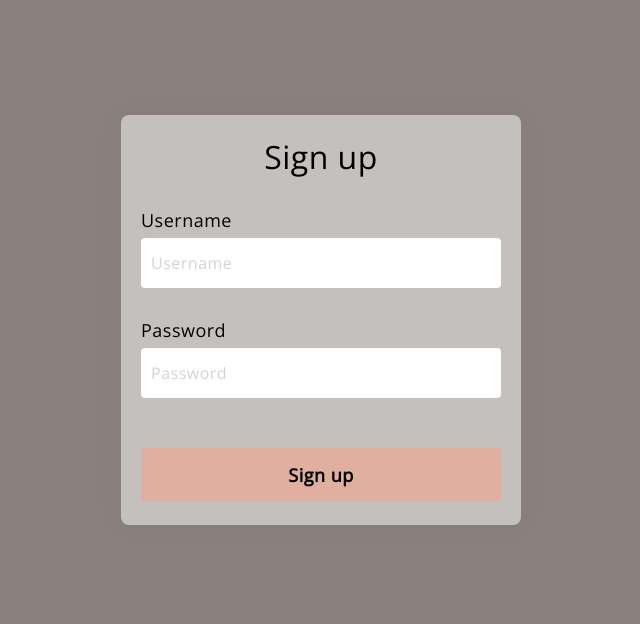
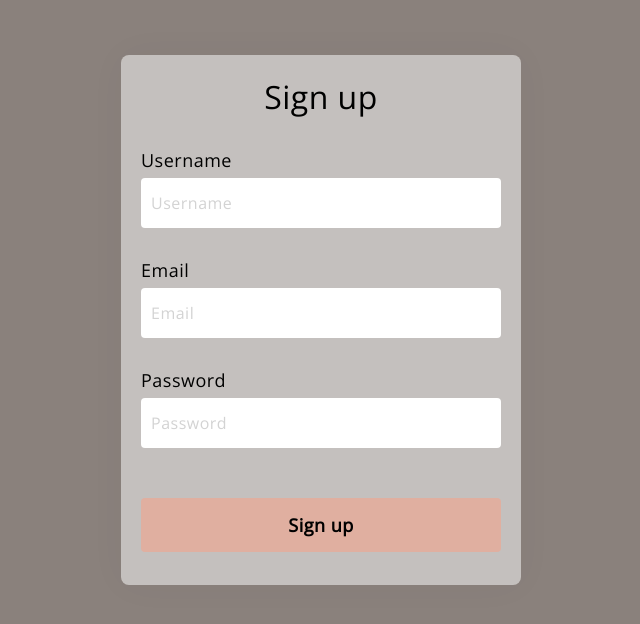
Before and after one commit to ashahnami/paper-trader, a React (Create React App) app in the folder frontend/: page /register in a window 1280 px wide. Shown: the top 624 px of the page, without its empty margins (319-959 px from the left). Built offline with nearby package versions, Linux system fonts and the light colour scheme.

Commit message:
Add Email field to User model and register page

```diff
--- a/frontend/src/assets/login.css
+++ b/frontend/src/assets/login.css
@@ -23,6 +23,10 @@ form {
     padding: 50px, 35px;
     box-shadow: 0 0 40px rgba(5,5,5,0.03);
     background-color: rgba(255,255,255,0.5);
+}
+
+.registerForm {
+    height: 530px;
 }
 
 form * {
--- a/frontend/src/pages/register/RegisterPage.js
+++ b/frontend/src/pages/register/RegisterPage.js
@@ -5,6 +5,7 @@ import '../../assets/login.css';
 const RegisterPage = () => {
 
     const [username, setUsername] = useState("");
+    const [email, setEmail] = useState("");
     const [password, setPassword] = useState("");
 
     const handleSubmit = async (e) => {
@@ -12,6 +13,7 @@ const RegisterPage = () => {
 
         await httpClient.post('http://localhost:5000/register', {
             username: username,
+            email: email,
             password: password
         })
         .then(function(response){
@@ -25,7 +27,7 @@ const RegisterPage = () => {
     };
 
   return (
-    <form onSubmit={handleSubmit}>
+    <form className="registerForm" onSubmit={handleSubmit}>
 
         <h3>Sign up</h3>
         <label>
@@ -34,6 +36,15 @@ const RegisterPage = () => {
                 type="text"
                 placeholder="Username"
                 onChange={(e) => setUsername(e.target.value)}
+            />
+        </label>
+
+        <label>
+            Email
+            <input
+                type="text"
+                placeholder="Email"
+                onChange={(e) => setEmail(e.target.value)}
             />
         </label>
 
```
Also changed, not shown: 2 other files (tests, documents, lock files or other folders).
